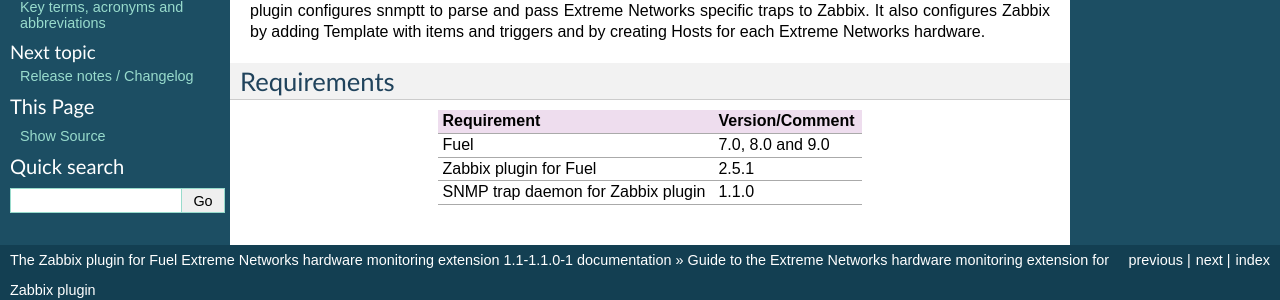
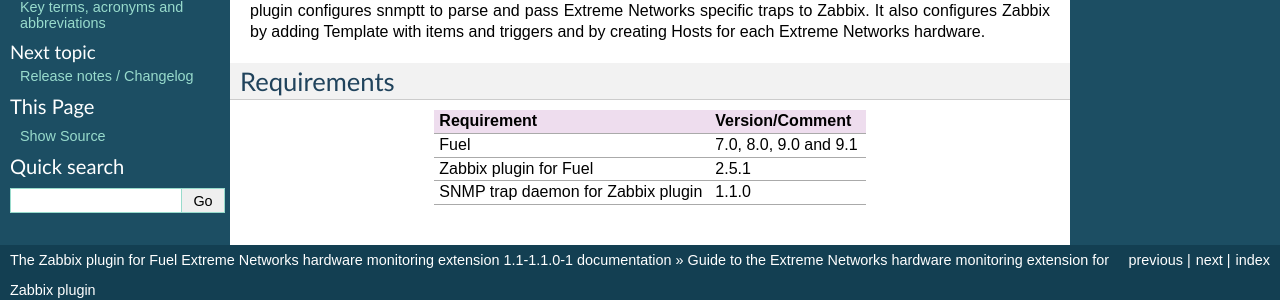
Before and after one commit to openstack-archive/fuel-plugin-zabbix-monitoring-extreme-networks, a Sphinx documentation site: the page built from doc/plugin-guide/source/description.rst, in a window 1280 px wide. Shown: the part 222-522 px from the top of the page. Built offline with Sphinx 7.4.7, drawn with Linux system fonts in a browser that asks for light colours.

Commit message:
Add MOS 9.1 as supported release
Change-Id: Ie8b41c250c9f8499aba458623020dbf773b090e6

```diff
--- a/doc/plugin-guide/source/changelog.rst
+++ b/doc/plugin-guide/source/changelog.rst
@@ -3,7 +3,7 @@
 
 **1.1.0**
 
-* Compatibility with MOS 9.0
+* Compatibility with MOS 9.0 and MOS 9.1
 
 **1.0.1**
 
--- a/doc/plugin-guide/source/description.rst
+++ b/doc/plugin-guide/source/description.rst
@@ -15,10 +15,10 @@
 Requirements
 ============
 
-================================== ================
+================================== =====================
 Requirement                        Version/Comment
-================================== ================
-Fuel                               7.0, 8.0 and 9.0
+================================== =====================
+Fuel                               7.0, 8.0, 9.0 and 9.1
 Zabbix plugin for Fuel             2.5.1
 SNMP trap daemon for Zabbix plugin 1.1.0
-================================== ================
+================================== =====================
--- a/doc/plugin-guide/source/revisionhistory.rst
+++ b/doc/plugin-guide/source/revisionhistory.rst
@@ -26,4 +26,7 @@
 ------- ------------- ---------------------------- ---------------------
 1.1.0   05.11.2016    Olivier Bourdon              Added MOS 9.0 support
                       (obourdon@mirantis.com)
+------- ------------- ---------------------------- ---------------------
+1.1.0   10.19.2016    Olivier Bourdon              Added MOS 9.1 support
+                      (obourdon@mirantis.com)
 ======= ============= ============================ =====================
--- a/doc/specs/source/index.rst
+++ b/doc/specs/source/index.rst
@@ -119,7 +119,7 @@
 Dependencies
 ============
 
-* Fuel 7.0, 8.0 and 9.0
+* Fuel 7.0, 8.0, 9.0 and 9.1
 * Zabbix plugin for Fuel 2.5.1
 * SNMP trap daemon for Zabbix plugin 1.1.0
 
```
Also changed, not shown: README.md (+5 -5 lines).
